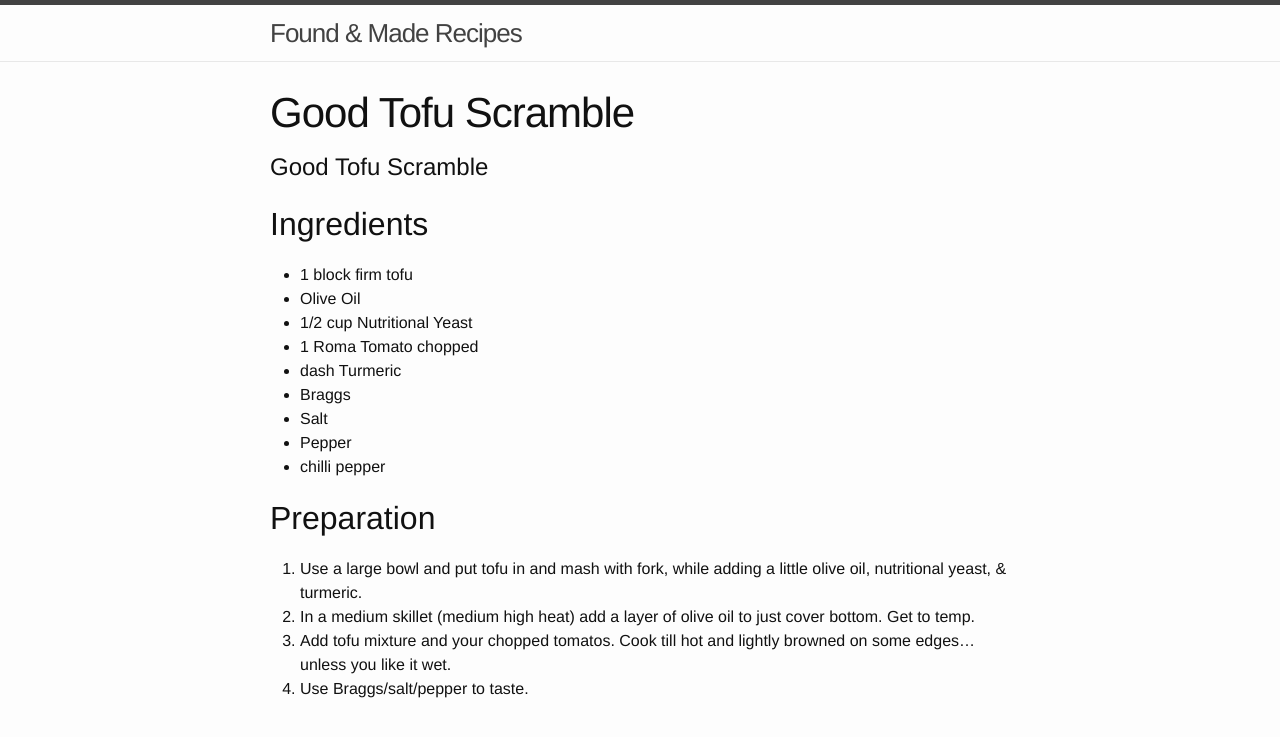
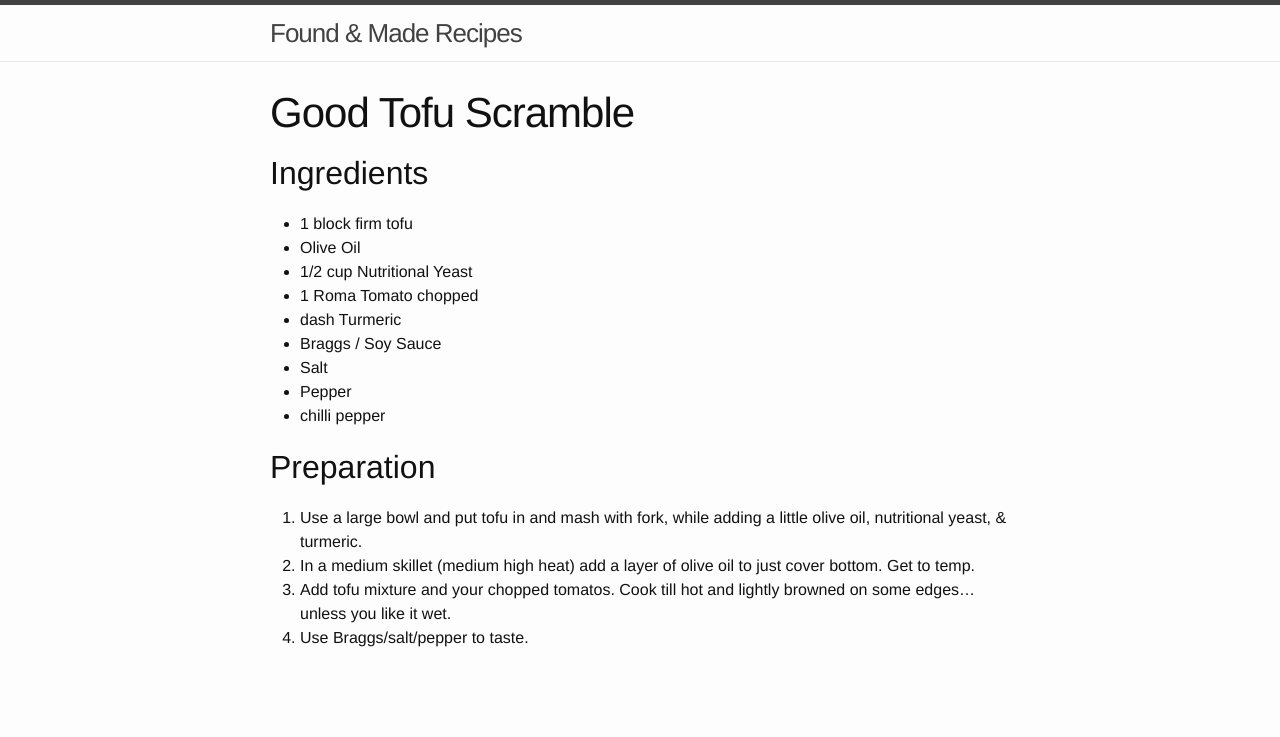
Before and after one commit to okayjeffrey/vegan-recipes, a Jekyll site: the page built from _posts/2014-8-18-tofu-scramble.md, in a window 1280 px wide. Shown: the top 737 px of the page. Built offline with Jekyll 4.4.1, drawn with Linux system fonts in a browser that asks for light colours.

Commit message:
Update 2014-8-18-tofu-scramble.md

```diff
--- a/_posts/2014-8-18-tofu-scramble.md
+++ b/_posts/2014-8-18-tofu-scramble.md
@@ -2,9 +2,8 @@
 layout: post
 title:  "Good Tofu Scramble"
 categories: recipe meat
+serving-size: 2
 ---
-
-# Good Tofu Scramble
 
 ## Ingredients
 
@@ -13,7 +12,7 @@
 - 1/2 cup Nutritional Yeast
 - 1 Roma Tomato chopped
 - dash Turmeric
-- Braggs
+- Braggs / Soy Sauce
 - Salt
 - Pepper
 - chilli pepper
```
